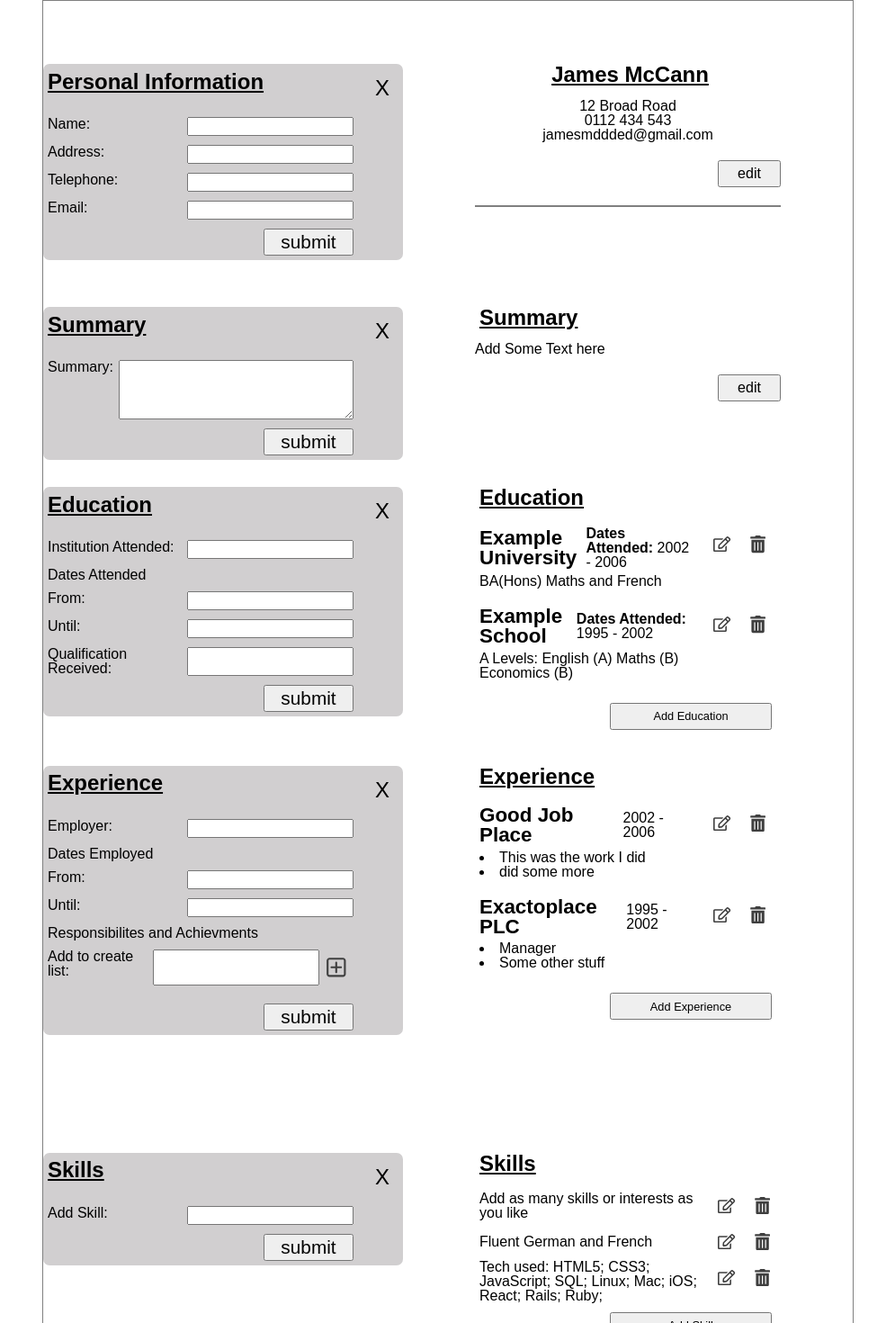
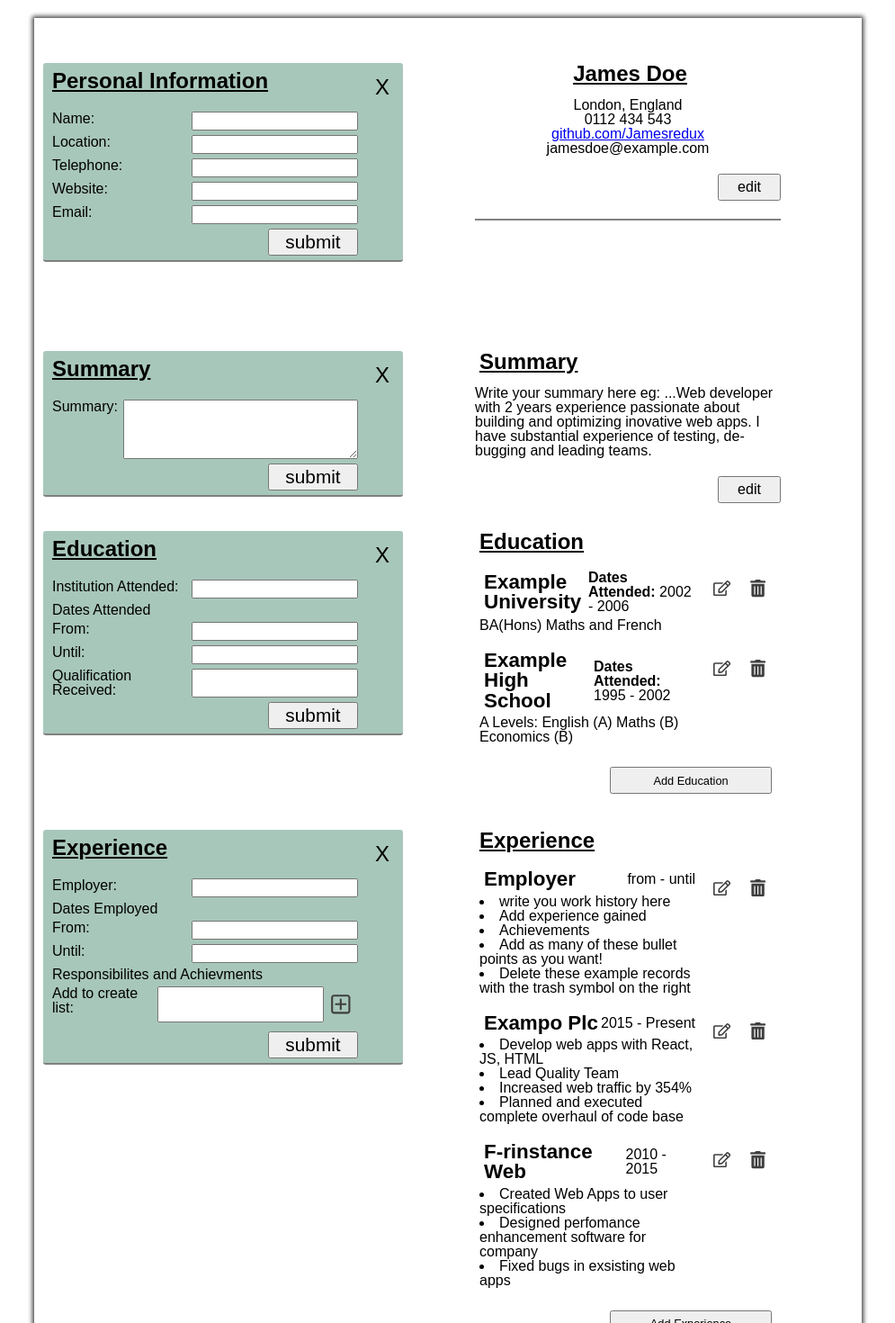
Before and after one commit to Jamesredux/cv-project, a React (Create React App) app: page / in a window 1280 px wide. Shown: the top 1470 px of the page at 90% size, without its empty margins (142-1137 px from the left). Built offline with nearby package versions, Linux system fonts and the light colour scheme.

Commit message:
project complete

```diff
--- a/src/components/education/Education.js
+++ b/src/components/education/Education.js
@@ -17,7 +17,7 @@ class Education extends Component {
         },
         {
           id: '34',
-          institution: 'Example School',
+          institution: 'Example High School',
           from: '1995',
           until: '2002',
           qualifications: 'A Levels: English (A) Maths (B) Economics (B)',
--- a/src/components/experience/Experience.js
+++ b/src/components/experience/Experience.js
@@ -8,18 +8,40 @@ class Experience extends Component {
     this.state = {
       records: [
         {
+          id: '12',
+          employer: 'Employer',
+          from: 'from',
+          until: 'until',
+          duties: [
+            'write you work history here',
+            'Add experience gained',
+            'Achievements',
+            'Add as many of these bullet points as you want!',
+            'Delete these example records with the trash symbol on the right',
+          ],
+        },
+        {
           id: '35',
-          employer: 'Good Job Place',
-          from: '2002',
-          until: '2006',
-          duties: ['This was the work I did', 'did some more'],
+          employer: 'Exampo Plc',
+          from: '2015',
+          until: 'Present',
+          duties: [
+            'Develop web apps with React, JS, HTML',
+            'Lead Quality Team',
+            'Increased web traffic by 354%',
+            'Planned and executed complete overhaul of code base',
+          ],
         },
         {
           id: '36',
-          employer: 'Exactoplace PLC',
-          from: '1995',
-          until: '2002',
-          duties: ['Manager', 'Some other stuff'],
+          employer: 'F-rinstance Web',
+          from: '2010',
+          until: '2015',
+          duties: [
+            'Created Web Apps to user specifications',
+            'Designed perfomance enhancement software for company',
+            'Fixed bugs in exsisting web apps',
+          ],
         },
       ],
       selectedJob: {},
--- a/src/components/personal/Personal.js
+++ b/src/components/personal/Personal.js
@@ -10,6 +10,7 @@ class Personal extends Component {
       address: '',
       telephone: '',
       email: '',
+      website: '',
       edit: false,
     };
 
@@ -29,11 +30,12 @@ class Personal extends Component {
   }
 
   handleSubmit(formData) {
-    const { name, address, telephone, email } = formData;
+    const { name, address, telephone, website, email } = formData;
     this.setState({
       name: name,
       address: address,
       telephone: telephone,
+      website: website,
       email: email,
     });
   }
--- a/src/components/personal/PersonalDisplay.js
+++ b/src/components/personal/PersonalDisplay.js
@@ -18,9 +18,10 @@ class PersonalDisplay extends Component {
     document.getElementById('personal-display').style.marginLeft = '400px';
   }
 
+  // add website and link to it
   render() {
     if (this.props.data.name) {
-      const { name, address, telephone, email } = this.props.data;
+      const { name, address, telephone, email, website } = this.props.data;
       return (
         <div className='display-box' id='personal-display'>
           <div className='content-div'>
@@ -28,6 +29,7 @@ class PersonalDisplay extends Component {
             <p>{address}</p>
             <p>{telephone}</p>
             <p>{email}</p>
+            <a href={website}>website</a>
             <button className='edit-button' onClick={this.editInfo}>
               Edit
             </button>
@@ -38,10 +40,11 @@ class PersonalDisplay extends Component {
       return (
         <div className='display-box' id='personal-display'>
           <div className='content-div'>
-            <h3>James McCann</h3>
-            <p>12 Broad Road</p>
+            <h3>James Doe</h3>
+            <p>London, England</p>
             <p>0112 434 543</p>
-            <p>jamesmddded@gmail.com</p>
+            <a href='https://github.com/Jamesredux/'>github.com/Jamesredux</a>
+            <p>jamesdoe@example.com</p>
             <button className='edit-button' onClick={this.editInfo}>
               edit
             </button>
--- a/src/components/personal/PersonalForm.js
+++ b/src/components/personal/PersonalForm.js
@@ -7,6 +7,7 @@ class PersonalForm extends Component {
       name: '',
       address: '',
       telephone: '',
+      website: '',
       email: '',
     };
     this.handleChange = this.handleChange.bind(this);
@@ -16,11 +17,12 @@ class PersonalForm extends Component {
 
   componentDidUpdate(prevProps) {
     if (this.props.data.edit) {
-      const { name, address, telephone, email } = this.props.data;
+      const { name, address, telephone, website, email } = this.props.data;
       this.setState({
         name: name,
         address: address,
         telephone: telephone,
+        website: website,
         email: email,
       });
       this.props.editDone();
@@ -38,6 +40,7 @@ class PersonalForm extends Component {
       name: '',
       address: '',
       telephone: '',
+      website: '',
       email: '',
     });
     this.hideForm();
@@ -71,7 +74,7 @@ class PersonalForm extends Component {
             />
           </div>
           <div className='form-section'>
-            <label>Address:</label>
+            <label>Location:</label>
             <input
               type='text'
               name='address'
@@ -89,6 +92,17 @@ class PersonalForm extends Component {
               onChange={this.handleChange}
             />
           </div>
+
+          <div className='form-section'>
+            <label>Website:</label>
+            <input
+              type='text'
+              name='website'
+              value={this.state.website}
+              onChange={this.handleChange}
+            />
+          </div>
+
           <div className='form-section'>
             <label htmlFor=''>Email:</label>
             <input
--- a/src/components/skills/Skills.js
+++ b/src/components/skills/Skills.js
@@ -12,14 +12,15 @@ class Skills extends Component {
           id: '334',
           text: 'Add as many skills or interests as you like',
         },
+
+        {
+          id: '345',
+          text:
+            'Technical Skills: HTML5, CSS3, Git, Heroku, JavaScript, SQL, Linux, Mac, React, Angular, Node, Rails, Ruby.',
+        },
         {
           id: '344',
           text: 'Fluent German and French',
-        },
-        {
-          id: '345',
-          text:
-            'Tech used: HTML5; CSS3; JavaScript; SQL; Linux; Mac; iOS; React; Rails; Ruby;',
         },
       ],
       selectedRecord: {},
--- a/src/components/summary/Summary.js
+++ b/src/components/summary/Summary.js
@@ -6,7 +6,8 @@ class Summary extends Component {
   constructor() {
     super();
     this.state = {
-      text: 'Add Some Text here',
+      text:
+        'Write your summary here eg: ...Web developer with 2 years experience passionate about building and optimizing inovative web apps. I have substantial experience of testing, de-bugging and leading teams.',
       edit: false,
     };
 
--- a/src/index.css
+++ b/src/index.css
@@ -34,9 +34,12 @@ ul {
 }
 
 .cv-container {
-  border: 1px solid gray;
   width: 900px;
-  margin: 0 auto;
+  margin: 20px auto;
+  -webkit-box-shadow: 0px 0px 5px 2px rgba(0, 0, 0, 0.75);
+  -moz-box-shadow: 0px 0px 5px 2px rgba(0, 0, 0, 0.75);
+  box-shadow: 0px 0px 5px 2px rgba(0, 0, 0, 0.75);
+  padding: 10px;
 }
 
 .summary-container {
@@ -44,8 +47,8 @@ ul {
 }
 
 .personal {
-  margin-top: 70px;
-  min-height: 270px;
+  margin-top: 40px;
+  min-height: 320px;
 }
 
 #personal-display > div {
@@ -60,10 +63,9 @@ ul {
   overflow-x: hidden;
   transition: 0.5s;
   width: 400px;
-
-  background-color: #d1cfd0;
-
-  border-radius: 7px;
+  background-color: #a8c7bb;
+  border-radius: 3px;
+  border-bottom: 2px solid gray;
 }
 
 .display-box {
@@ -100,7 +102,8 @@ ul {
 
 .form-section {
   max-width: 85%;
-  padding: 5px;
+  padding-left: 10px;
+  padding-bottom: 5px;
   display: flex;
   justify-content: space-between;
 }
@@ -141,7 +144,7 @@ ul {
   border-right: 1px solid #9e9a9d;
 }
 .duty-item:nth-child(odd) {
-  background-color: #bdc1c1;
+  background-color: #8fb7a8;
 }
 
 .skill-item {
@@ -173,6 +176,7 @@ button:hover {
   display: flex;
   justify-content: space-between;
   align-items: center;
+  padding-left: 5px;
 }
 
 .close-box {
```
